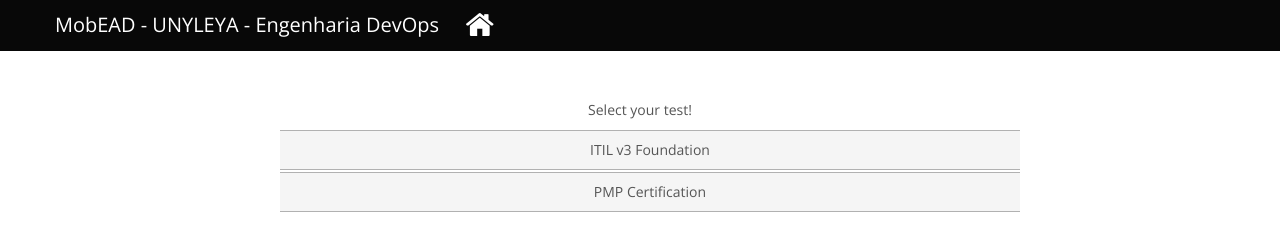
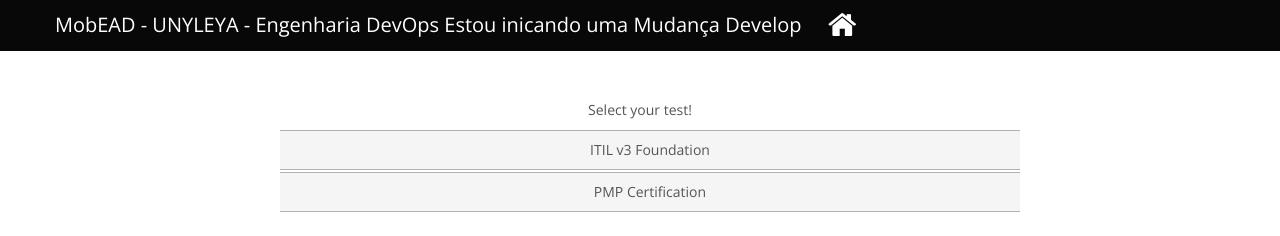
Before and after one commit to RobWeenden/mobead-rws, a plain HTML site: page index.html in a window 1280 px wide. Drawn offline with nearby package versions, Linux system fonts and the light colour scheme; files whose address does not match are found by name.

Commit message:
Novos commit

```diff
--- a/index.html
+++ b/index.html
@@ -25,7 +25,7 @@
         <nav class="navbar navbar-fixed-top">
             <nav class="navbar-inner">
                 <section class="container navegacao-topo">
-                    <a class="brand">MobEAD - UNYLEYA - Engenharia DevOps</a>
+                    <a class="brand">MobEAD - UNYLEYA - Engenharia DevOps Estou inicando uma Mudança Develop</a>
                     <ul class="nav">
                         <li class="active"><a href="#"><i class="icon-home" data-bind="click:openTestList"></i></a></li>
                     </ul>
```
